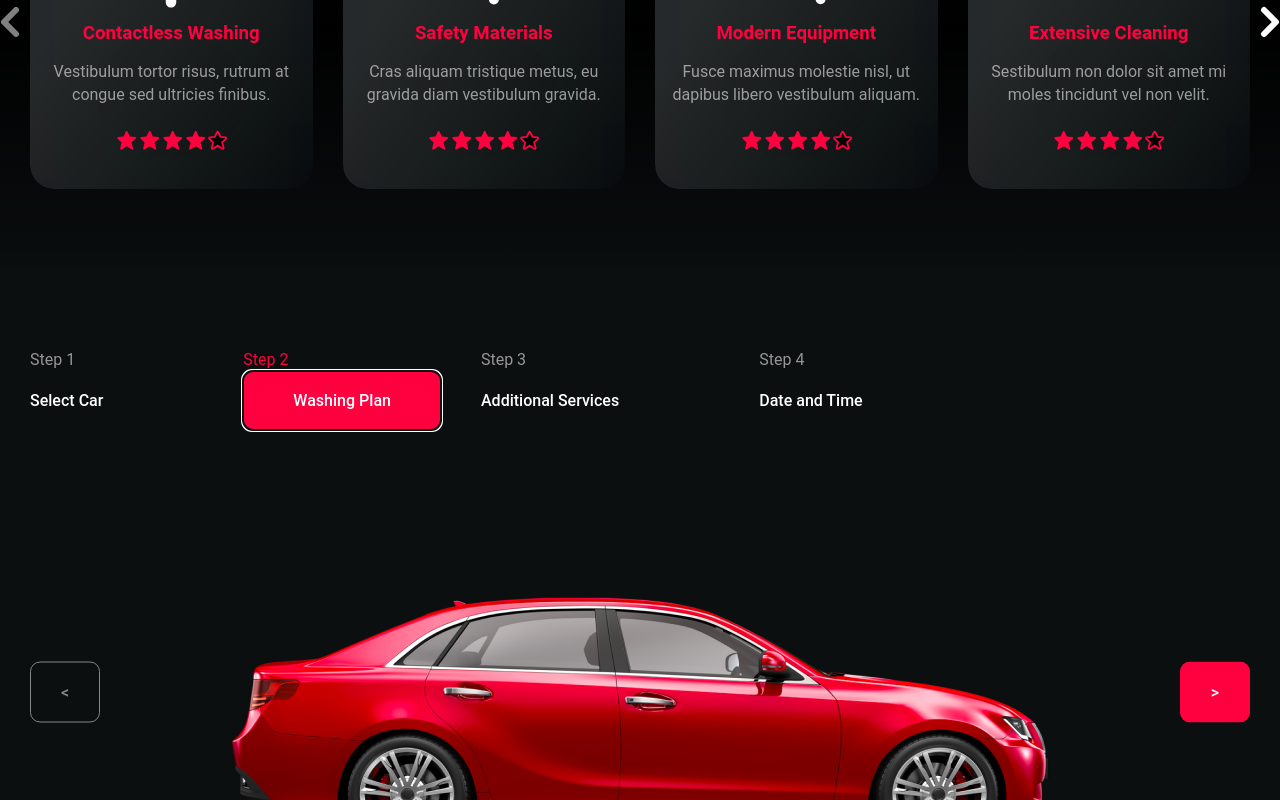
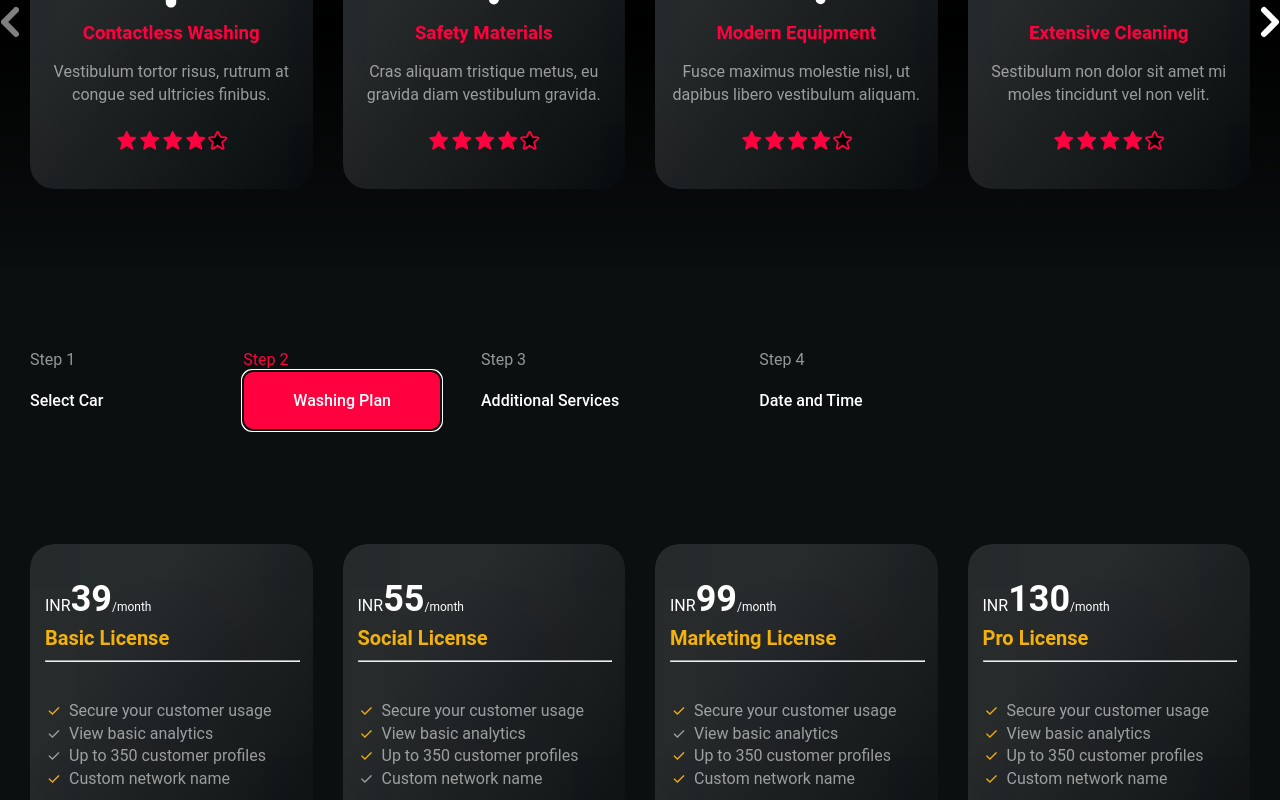
Before and after one commit to oleksandr-sidarok/car-wash, a Vue app: page /booking in a window 1280 px wide. Both pictures are taken after a click on the button "Washing Plan". Shown: the part 820-1620 px from the top of the page. Built offline with nearby package versions, Linux system fonts and the light colour scheme.

Commit message:
add adaptive for BookingCarSelect and BookingWashingPlan

```diff
--- a/src/components/BookingBlock.vue
+++ b/src/components/BookingBlock.vue
@@ -9,17 +9,19 @@
 import BookingTabs from "./BookingTabs.vue"
 import {computed, defineAsyncComponent, ref} from "vue"
 
-const BookingCar = defineAsyncComponent(() => {
-  return import("./BookingCar.vue")
+const BookingCarSelect = defineAsyncComponent(() => {
+  return import("./BookingCarSelect.vue")
+})
+const BookingWashingPlan = defineAsyncComponent(() => {
+  return import("./BookingWashingPlan.vue")
 })
 
 let currentStep = ref(1)
 
 const currentComponent = computed(() => {
-  console.log(currentStep)
   switch (currentStep.value) {
-    case 1: return BookingCar
-    case 2: return BookingCar
+    case 1: return BookingCarSelect
+    case 2: return BookingWashingPlan
   }
 
   return null
--- a/src/components/BookingCar.vue
+++ b/src/components/BookingCarSelect.vue
@@ -4,9 +4,9 @@
         slides-per-view="1"
         :modules="swiperModules"
         :navigation="{nextEl: '#car-next', prevEl: '#car-prev'}"
+        :pagination="pagination"
         @slideChange="slideChangeHandler"
     >
-<!--   https://codesandbox.io/s/laughing-violet-o8mrdf?file=/src/App.vue   -->
       <swiper-slide>
         <div class="image">
           <img src="../assets/img/sedan.png" alt="sedan">
@@ -33,17 +33,29 @@
   </div>
 </template>
 
-<!-- Pagination -->
-<!-- https://codesandbox.io/s/ffmygy?file=/src/App.vue -->
-
 <script setup>
-import {Navigation} from "swiper"
+import {Navigation, Pagination} from "swiper"
 import {Swiper, SwiperSlide} from "swiper/vue";
-const swiperModules = [Navigation]
+const swiperModules = [Navigation, Pagination]
 import "swiper/css";
 import 'swiper/css/scrollbar';
 import AppButton from "./UI/AppButton.vue"
 import {ref} from "vue";
+
+// Pagination
+const pagination = {
+  clickable: true,
+  renderBullet: function (index, className) {
+    return '<span class="' + className + '">' + Cars[index] + '</span>';
+  },
+}
+
+const Cars = [
+  "Sedan",
+  "SUV",
+  "Pick Up",
+  "Mini Bus"
+]
 
 let currentSlide = ref(0)
 let isEnd = ref(false)
@@ -59,7 +71,7 @@ const slideChangeHandler = (swiper) => {
 <style scoped>
 .booking-car {
   position: relative;
-  padding: 80px 0;
+  padding: 40px 0;
 }
 
 #car-next, #car-prev {
@@ -80,5 +92,58 @@ const slideChangeHandler = (swiper) => {
 .image {
   display: flex;
   justify-content: center;
+  align-items: center;
+}
+
+.image img {
+  width: 75%;
+}
+
+:deep(.swiper-pagination) {
+  display: flex;
+  justify-content: center;
+  gap: 100px;
+  margin-top: 80px;
+}
+
+:deep(.swiper-pagination-bullet) {
+  user-select: none;
+  cursor: pointer;
+  padding: 10px;
+  font-size: 20px;
+  font-weight: 700;
+  white-space: nowrap;
+}
+
+:deep(.swiper-pagination-bullet-active) {
+  color: var(--accent-color);
+  text-decoration: underline;
+}
+
+@media (max-width: 992px) {
+  #car-next, #car-prev {
+    display: none;
+  }
+
+  .image img {
+    width: 90%;
+  }
+}
+
+@media (max-width: 768px) {
+  :deep(.swiper-pagination) {
+    gap: 30px;
+    margin-top: 20px;
+  }
+}
+
+@media (max-width: 576px) {
+  :deep(.swiper-pagination) {
+    gap: 8px;
+  }
+
+  :deep(.swiper-pagination-bullet) {
+    font-size: 16px;
+  }
 }
 </style>
--- a/src/components/BookingTabs.vue
+++ b/src/components/BookingTabs.vue
@@ -42,6 +42,10 @@ const selectHandler = (step) => {
 .tabs-list {
   display: flex;
   gap: 40px;
+  max-width: 100%;
+  overflow: auto;
+  white-space: nowrap;
+  padding-bottom: 14px;
 }
 
 .tabs-item {
--- /dev/null
+++ b/src/components/BookingWashingPlan.vue
@@ -0,0 +1,148 @@
+<template>
+  <div class="booking-washing-plan">
+    <swiper
+        :modules="swiperModules"
+        :navigation="{nextEl: '#nextPlan', prevEl: '#prevPlan'}"
+        :space-between="20"
+        :breakpoints="breakpoints"
+    >
+      <swiper-slide v-for="item in plans">
+        <plan-card
+            class="card"
+            :level="item.level"
+            :price="item.price"
+            :benefits="item.benefits"
+            :selected="item.level === selectedPlan"
+            @select="selectPlan(item.level)"
+        />
+      </swiper-slide>
+    </swiper>
+    <button class="prev btn-reset" id="prevPlan">
+      <svg xmlns="http://www.w3.org/2000/svg" width="60" height="60" viewBox="0 0 20 20">
+        <path fill-rule="evenodd" d="M12.707 5.293a1 1 0 010 1.414L9.414 10l3.293 3.293a1 1 0 01-1.414 1.414l-4-4a1 1 0 010-1.414l4-4a1 1 0 011.414 0z" clip-rule="evenodd" />
+      </svg>
+    </button>
+    <button class="next btn-reset" id="nextPlan">
+      <svg xmlns="http://www.w3.org/2000/svg" width="60" height="60" viewBox="0 0 20 20">
+        <path fill-rule="evenodd" d="M7.293 14.707a1 1 0 010-1.414L10.586 10 7.293 6.707a1 1 0 011.414-1.414l4 4a1 1 0 010 1.414l-4 4a1 1 0 01-1.414 0z" clip-rule="evenodd" />
+      </svg>
+    </button>
+  </div>
+</template>
+
+<script setup>
+import PlanCard from "./PlanCard.vue";
+import {ref} from "vue";
+import {Navigation, Pagination} from "swiper"
+import {Swiper, SwiperSlide} from "swiper/vue";
+const swiperModules = [Navigation, Pagination]
+
+const breakpoints = {
+  0: {
+    slidesPerView: 1,
+    spaceBetween: 20
+  },
+  640: {
+    slidesPerView: 1.5,
+    spaceBetween: 20
+  },
+  768: {
+    slidesPerView: 2,
+    spaceBetween: 40
+  },
+  992: {
+    slidesPerView: 3
+  },
+  1200: {
+    slidesPerView: 4,
+    spaceBetween: 30
+  }
+}
+
+const plans = [
+  {
+    level: "Basic License",
+    benefits: {
+      "Secure your customer usage": true,
+      "View basic analytics": false,
+      "Up to 350 customer profiles": false,
+      "Custom network name": true
+    },
+    price: 39
+  },
+  {
+    level: "Social License",
+    benefits: {
+      "Secure your customer usage": true,
+      "View basic analytics": true,
+      "Up to 350 customer profiles": true,
+      "Custom network name": false
+    },
+    price: 55
+  },
+  {
+    level: "Marketing License",
+    benefits: {
+      "Secure your customer usage": true,
+      "View basic analytics": false,
+      "Up to 350 customer profiles": true,
+      "Custom network name": true
+    },
+    price: 99
+  },
+  {
+    level: "Pro License",
+    benefits: {
+      "Secure your customer usage": true,
+      "View basic analytics": true,
+      "Up to 350 customer profiles": true,
+      "Custom network name": true
+    },
+    price: 130
+  },
+]
+
+let selectedPlan = ref(null)
+const selectPlan = (level) => {
+  selectedPlan.value = level
+}
+</script>
+
+<style scoped>
+.booking-washing-plan {
+  position: relative;
+  display: flex;
+  flex-wrap: wrap;
+  gap: 30px;
+  margin-top: 100px;
+}
+
+.prev, .next {
+  position: absolute;
+  top: 50%;
+  transform: translateY(-50%);
+  fill: #ffffff;
+}
+
+.prev {
+  left: -50px;
+}
+
+.next {
+  right: -50px;
+}
+
+@media (max-width: 576px) {
+  .prev svg, .next svg {
+    height: 40px;
+  }
+
+  .prev {
+    left: -37px;
+  }
+
+  .next {
+    right: -37px;
+  }
+}
+</style>
--- /dev/null
+++ b/src/components/PlanCard.vue
@@ -0,0 +1,149 @@
+<template>
+  <div class="card">
+    <div class="price">{{price}}</div>
+    <div class="level">{{level}}</div>
+    <hr>
+    <ul class="benefits-list list-reset">
+      <li class="benefit" v-for="(val, key) in benefitsList" :class="{available: val}">{{key}}</li>
+    </ul>
+    <app-button
+        type="checkbox"
+        color="#46D68C"
+        :decoration="selected ? 'fill' : 'outlined'"
+        @click="$emit('select')"
+    >
+      Select Plan
+    </app-button>
+  </div>
+</template>
+
+<script setup>
+  import {computed} from "vue";
+  import AppButton from "./UI/AppButton.vue"
+
+  const props = defineProps({
+    price: {
+      type: [Number, String],
+      required: true
+    },
+    level: {
+      type: String,
+      required: true
+    },
+    selected: {
+      type: Boolean,
+      default: false
+    }
+  })
+
+  const benefitsList = computed(() => {
+    switch (props.level) {
+      case 'Basic License': return {
+        "Secure your customer usage": true,
+        "View basic analytics": false,
+        "Up to 350 customer profiles": false,
+        "Custom network name": true
+      }
+      case 'Social License': return {
+        "Secure your customer usage": true,
+        "View basic analytics": true,
+        "Up to 350 customer profiles": true,
+        "Custom network name": false
+      }
+      case 'Marketing License': return {
+        "Secure your customer usage": true,
+        "View basic analytics": false,
+        "Up to 350 customer profiles": true,
+        "Custom network name": true
+      }
+      case 'Pro License': return {
+        "Secure your customer usage": true,
+        "View basic analytics": true,
+        "Up to 350 customer profiles": true,
+        "Custom network name": true
+      }
+    }
+    throw `Error, license ${props.level} is not exists`
+  })
+</script>
+
+<style scoped>
+hr {
+  width: 100%;
+}
+.card {
+  position: relative;
+  min-width: 230px;
+  padding: 30px 15px;
+  border-radius: 24px;
+  display: flex;
+  flex-direction: column;
+  align-items: v-bind('props.content');
+  text-align: v-bind('props.content');
+  overflow: hidden;
+}
+
+.card::before, .card::after {
+  content: "";
+  position: absolute;
+  top: 0;
+  left: 0;
+  right: 0;
+  bottom: 0;
+  width: 100%;
+  height: 100%;
+  z-index: -1;
+}
+
+.card::before {
+  background-color: var(--background-color);
+  opacity: 0.9;
+}
+
+.card::after {
+  background: linear-gradient(126.6deg, rgba(255, 255, 255, 0.12) 28.69%, rgba(255, 255, 255, 0) 100%);
+  backdrop-filter: blur(140px);
+  -webkit-backdrop-filter: blur(140px);
+}
+
+.level {
+  color: #F3B10E;
+  font-weight: 700;
+  font-size: 20px;
+}
+
+.price {
+  font-size: 36px;
+  font-weight: 700;
+  color: white;
+}
+
+.price::before {
+  content: "INR";
+  font-size: 16px;
+  font-weight: normal;
+}
+
+.price::after {
+  content: "/month";
+  font-size: 12px;
+  font-weight: normal;
+}
+
+.benefits-list {
+  margin: 30px 16px;
+}
+
+.benefit {
+  padding-inline-start: 8px;
+}
+
+.benefit::marker {
+  content: "✓";
+  background-image: url("../assets/icons/check-yellow.svg");
+}
+
+.benefit.available::marker {
+  color: #F3B10E;
+}
+</style>
--- a/src/components/UI/AppButton.vue
+++ b/src/components/UI/AppButton.vue
@@ -1,14 +1,15 @@
 <template>
-  <button class="button" :class="props.decoration" v-if="props.type === 'button' || props.type === 'submit'" :type="props.type">
+  <a :href="`${linkType}${link}`" class="button" :class="props.decoration" v-if="type === 'link'">
+    <slot />
+  </a>
+  <button class="button" :class="props.decoration" v-else>
     <slot />
   </button>
-  <a :href="`${linkType}${link}`" class="button" :class="props.decoration" v-else>
-    <slot />
-  </a>
+
 </template>
 
 <script setup>
-import {computed} from "vue";
+import {computed, ref} from "vue";
 import {defineProps} from "vue";
 
 const props = defineProps({
@@ -23,8 +24,18 @@ const props = defineProps({
   decoration: {
     type: String,
     default: "fill"
+  },
+  color: {
+    type: String,
+    default: "#FF013E"
+  },
+  modelValue: {
+    type: Boolean,
+    default: false
   }
 })
+
+const emit = defineEmits(['update:modelValue'])
 
 let linkType = computed(() => {
   switch (props.type) {
@@ -37,10 +48,14 @@ let linkType = computed(() => {
 <style scoped>
   .button {
     padding: 20px 30px;
-    background: var(--accent-color);
+    background: v-bind(color);
     border-radius: 10px;
     border: 1px solid transparent;
     color: white;
+  }
+
+  .button:hover {
+    background-color: #1a1a1a;
   }
 
   .outlined {
@@ -49,6 +64,15 @@ let linkType = computed(() => {
     opacity: 0.8;
   }
 
+  .outlined:hover {
+    /*color: v-bind("color");*/
+    background: v-bind("color");
+  }
+
+  .isSelected {
+    background-color: v-bind("color");
+  }
+
   .disabled {
     background: transparent;
     border: 1px solid #ffffff;
```
Also changed, not shown: src/assets/icons/check-gray.svg (added), src/assets/icons/check-yellow.svg (added).
